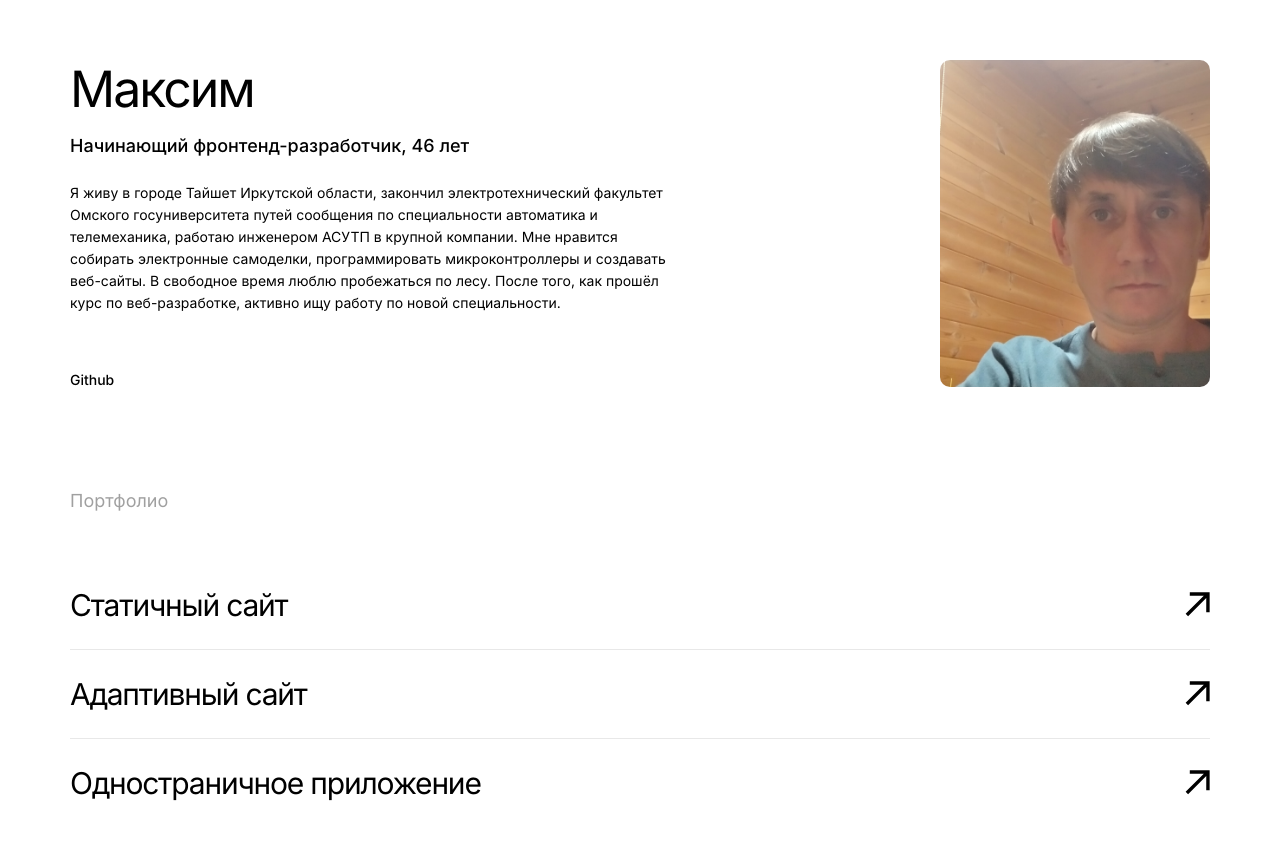
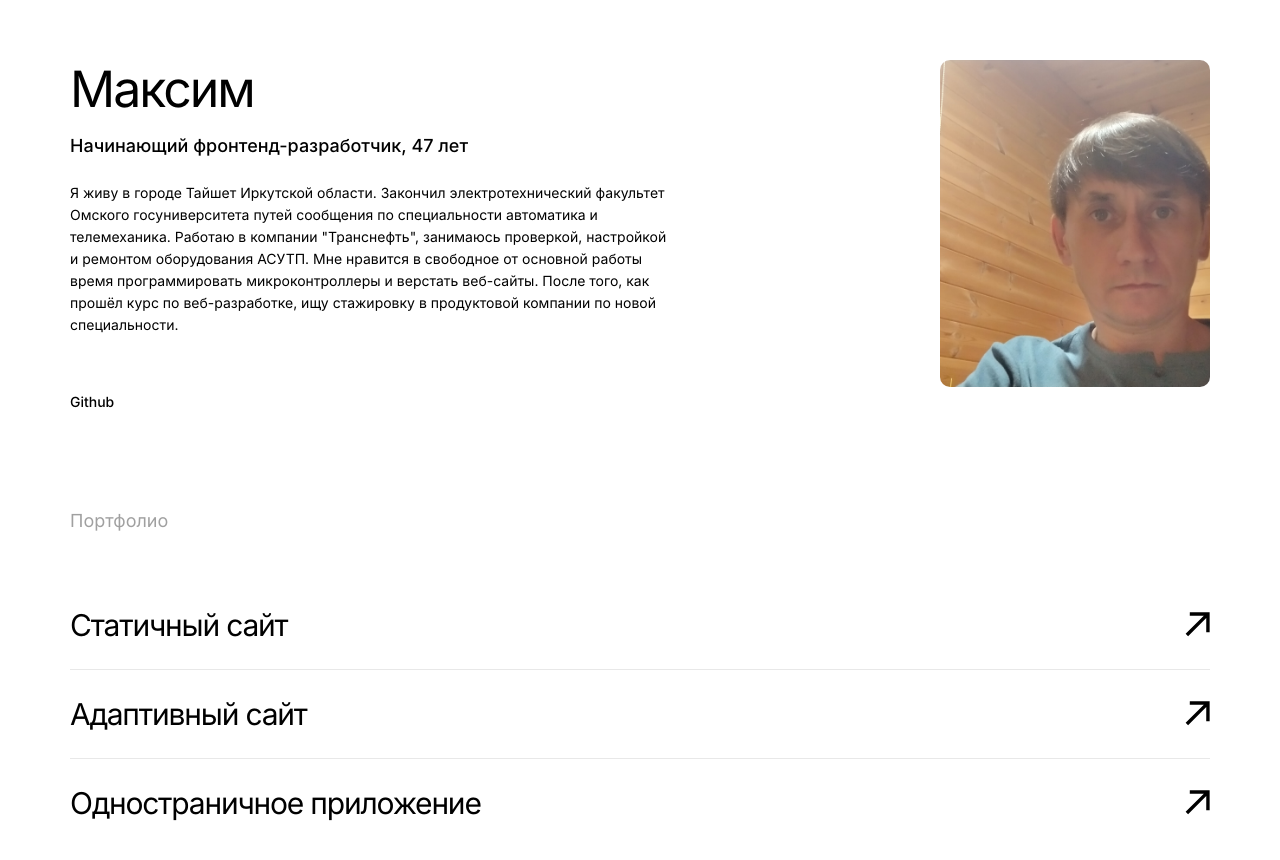
Before and after one commit to Programistic/movies-explorer-frontend, a React (Create React App) app: page / in a window 1280 px wide. Shown: the part 2200-3060 px from the top of the page. Built offline with nearby package versions, Linux system fonts and the light colour scheme.

Commit message:
fix about me

```diff
--- a/src/components/AboutMe/AboutMe.js
+++ b/src/components/AboutMe/AboutMe.js
@@ -10,14 +10,14 @@ function AboutMe() {
       <div className="about-me__content">
         <div className="about-me__column-left">
           <p className="about-me__name">Максим</p>
-          <p className="about-me__info">Начинающий фронтенд-разработчик, 46 лет</p>
+          <p className="about-me__info">Начинающий фронтенд-разработчик, 47 лет</p>
           <p className="about-me__text">
-            Я живу в городе Тайшет Иркутской области, закончил
-            электротехнический факультет Омского госуниверситета путей сообщения
-            по специальности автоматика и телемеханика, работаю инженером АСУТП в крупной компании.
-            Мне нравится собирать электронные самоделки, программировать микроконтроллеры
-            и создавать веб-сайты. В свободное время люблю пробежаться по лесу. После того,
-            как прошёл курс по веб-разработке, активно ищу работу по новой специальности.
+            Я живу в городе Тайшет Иркутской области. Закончил электротехнический факультет
+            Омского госуниверситета путей сообщения по специальности автоматика и телемеханика.
+            Работаю в компании "Транснефть", занимаюсь проверкой, настройкой и ремонтом
+            оборудования АСУТП. Мне нравится в свободное от основной работы время программировать
+            микроконтроллеры и верстать веб-сайты. После того, как прошёл курс по веб-разработке,
+            ищу стажировку в продуктовой компании по новой специальности.
           </p>
           <a href="https://github.com/Programistic" className="link about-me__link" target="_blank" rel="noreferrer">Github</a>
         </div>
```
